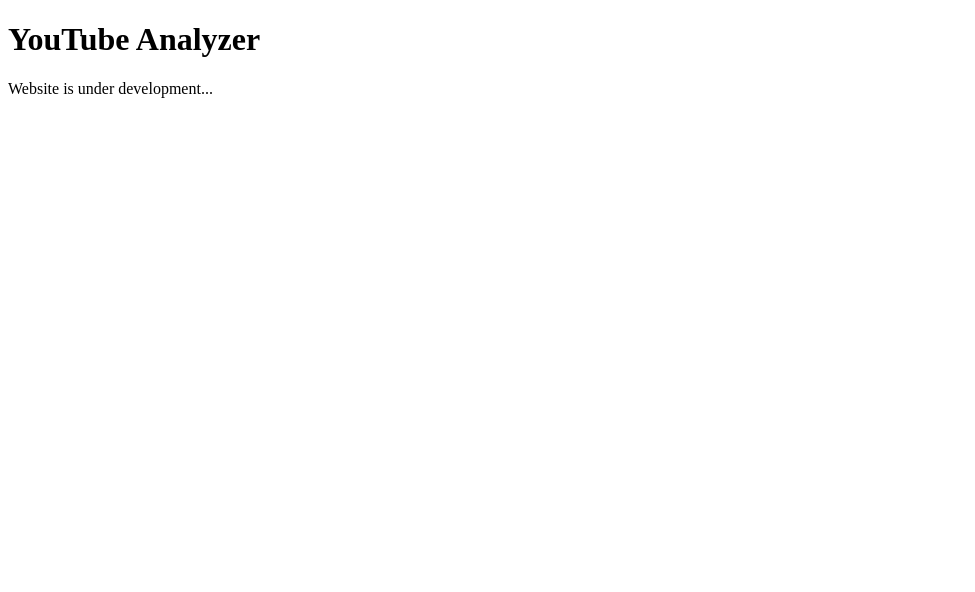
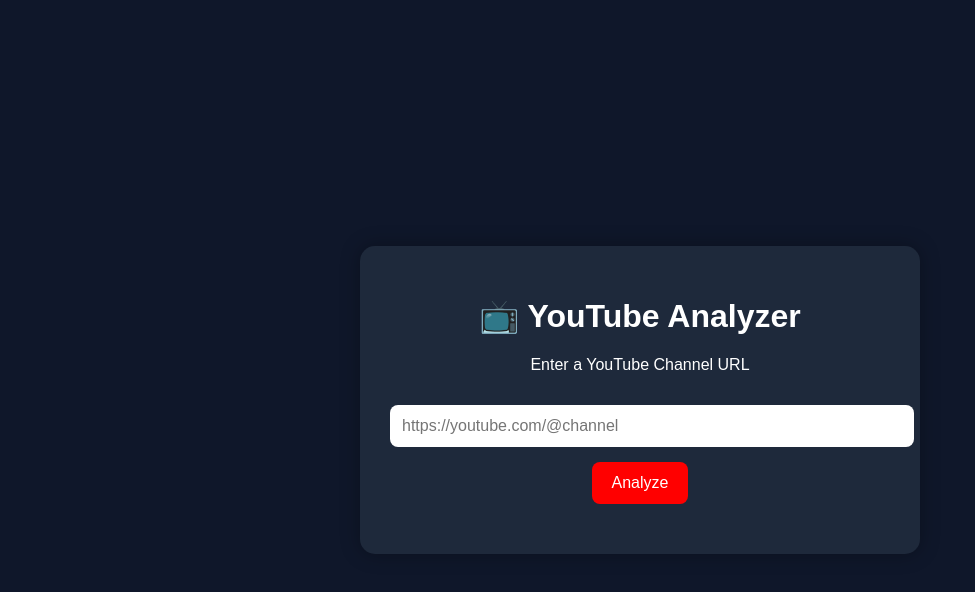
Before and after one commit to saeed101934/YouTube-Analyzer, a plain HTML site: page index.html in a window 1280 px wide. Shown: the whole page, without its empty margins (0-975 px from the left). Drawn offline with Linux system fonts and the light colour scheme.

Commit message:
Enhance index.html with styling and functionality

```diff
--- a/index.html
+++ b/index.html
@@ -1,10 +1,78 @@
 <!DOCTYPE html>
-<html>
+<html lang="en">
 <head>
-<title>YouTube Analyzer</title>
+  <meta charset="UTF-8">
+  <meta name="viewport" content="width=device-width, initial-scale=1.0">
+  <title>YouTube Analyzer</title>
+  <style>
+    body{
+      margin:0;
+      font-family:Arial,sans-serif;
+      background:#0f172a;
+      color:white;
+      display:flex;
+      justify-content:center;
+      align-items:center;
+      height:100vh;
+      text-align:center;
+    }
+    .box{
+      background:#1e293b;
+      padding:30px;
+      border-radius:15px;
+      width:90%;
+      max-width:500px;
+      box-shadow:0 0 20px rgba(0,0,0,.3);
+    }
+    input{
+      width:100%;
+      padding:12px;
+      margin:15px 0;
+      border:none;
+      border-radius:8px;
+      font-size:16px;
+    }
+    button{
+      background:#ff0000;
+      color:white;
+      border:none;
+      padding:12px 20px;
+      border-radius:8px;
+      cursor:pointer;
+      font-size:16px;
+    }
+    #result{
+      margin-top:20px;
+      font-size:18px;
+    }
+  </style>
 </head>
 <body>
-<h1>YouTube Analyzer</h1>
-<p>Website is under development...</p>
+
+<div class="box">
+  <h1>📺 YouTube Analyzer</h1>
+  <p>Enter a YouTube Channel URL</p>
+
+  <input type="text" id="channel" placeholder="https://youtube.com/@channel">
+
+  <button onclick="analyze()">Analyze</button>
+
+  <div id="result"></div>
+</div>
+
+<script>
+function analyze(){
+  const url=document.getElementById("channel").value.trim();
+
+  if(url===""){
+    document.getElementById("result").innerHTML="❌ Please enter a channel URL.";
+    return;
+  }
+
+  document.getElementById("result").innerHTML=
+    "✅ URL received:<br><b>"+url+"</b><br><br>This is a demo page.";
+}
+</script>
+
 </body>
 </html>
```
